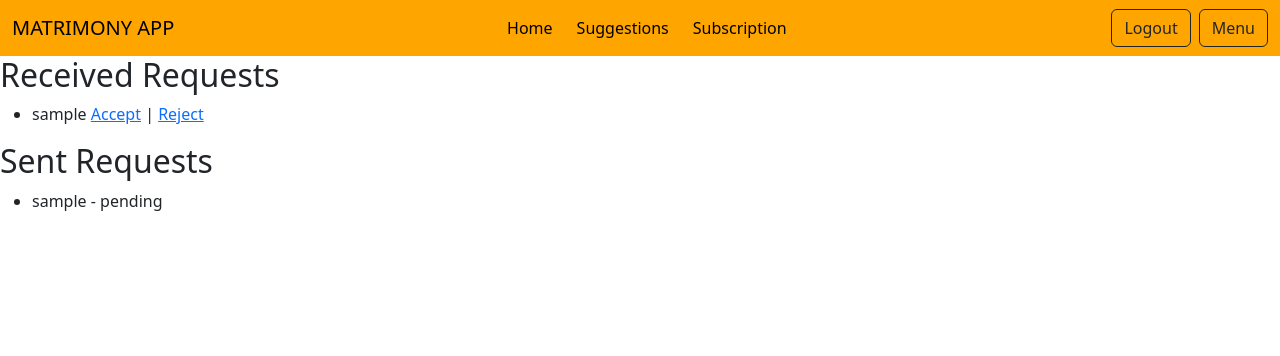
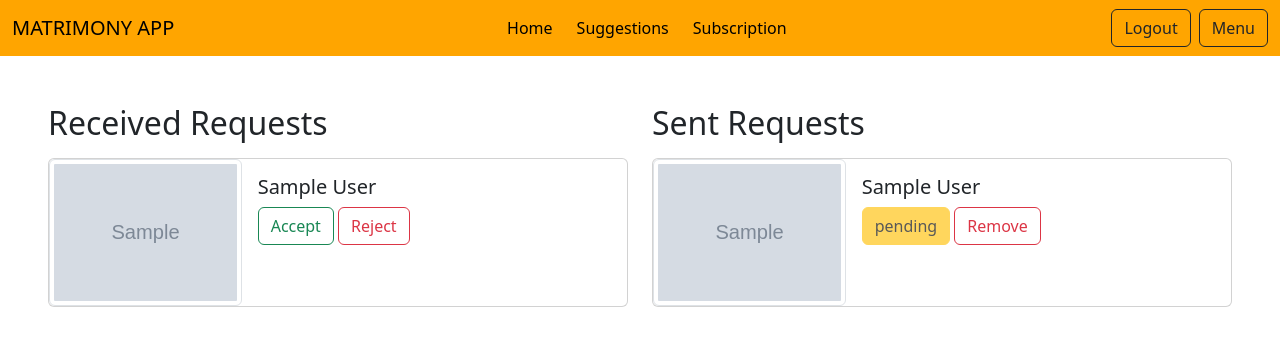
Before and after one commit to Tuttumon21/matrimony, a Django app: page /MatrimonyApp/view_requests/ in a window 1280 px wide. Shown: the top 356 px of the page. Run offline with Django 4.2, Linux system fonts and the light colour scheme; a user stored in the database is signed in; tables that the repository leaves empty hold one stand-in row (values such as "Sample post"); grey boxes marked "Sample" are stand-in pictures.

Commit message:
"Updated chat_with_friends.html and requests.html templates with new CSS styles and HTML structure."

```diff
--- a/matrimony/matrimonyApp/templates/chat_with_friends.html
+++ b/matrimony/matrimonyApp/templates/chat_with_friends.html
@@ -28,6 +28,7 @@
         background-color: #e9e9e9;
     }
     .chat-container {
+        justify-content: center;
         display: flex;
         flex-direction: column;
         flex: 1;
@@ -74,6 +75,9 @@
     .chat-input-container button {
         padding: 10px 20px;
     }
+    .text {
+        font-size: xx-large;
+    }
 </style>
 
 <div class="chat-page">
@@ -113,7 +117,7 @@
             <button type="submit" class="btn btn-outline-primary">Send</button>
         </form>
         {% else %}
-        <p>Select a friend to start chatting.</p>
+        <p class="text text-center">Select a friend to start chatting.</p>
         {% endif %}
     </div>
 </div>
--- a/matrimony/matrimonyApp/templates/requests.html
+++ b/matrimony/matrimonyApp/templates/requests.html
@@ -3,31 +3,60 @@
 {% extends 'shared/matrimonybase.html' %}
 
 {% block content %}
+<div class="requests-container m-5">
+    <div class="row">
+        <div class="col">
+    <div class="received-requests mb-3">
         <h2>Received Requests</h2>
+    </div>
     {% if received_requests %}
-    <ul>
     {% for request in received_requests %}
-        <li>
-            {{ request.from_user.username }}
-            <a href="{% url 'matrimonyApp:respond_to_request' request.id 'accept' %}">Accept</a> |
-            <a href="{% url 'matrimonyApp:respond_to_request' request.id 'reject' %}">Reject</a>
-        </li>
+    <div class="card mb-3" style="max-width: 600px;">
+        <div class="row g-0">
+          <div class="col-md-4">
+            <img src="{{ request.from_user.profile_pic.url }}" class="img-thumbnail rounded-start" alt="...">
+          </div>
+          <div class="col-md-8">
+            <div class="card-body">
+              <h5 class="card-title">{{ request.from_user.get_full_name }}</h5>
+              <a href="{% url 'matrimonyApp:respond_to_request' request.id 'accept' %}" class="btn btn-outline-success">Accept</a>
+              <a href="{% url 'matrimonyApp:respond_to_request' request.id 'reject' %}" class="btn btn-outline-danger">Reject</a>
+            </div>
+        </div>
+    </div>
+</div>
 {% endfor %}
-    </ul>
       {% else %}
-    <p>No received requests.</p>
+            <p>No received requests yet.</p>
         {% endif %}
 
+</div>
+<div class="col">
+    <div class="sent-requests mb-3">
         <h2>Sent Requests</h2>
+    </div>
         {% if sent_requests %}
-    <ul>
         {% for request in sent_requests %}
-        <li>
-            {{ request.to_user.username }} - {{ request.status }}
-        </li>
+        <div class="card mb-3" style="max-width: 600px;">
+            <div class="row g-0">
+              <div class="col-md-4">
+                <img src="{{ request.from_user.profile_pic.url }}" class="img-thumbnail rounded-start" alt="...">
+              </div>
+              <div class="col-md-8">
+                <div class="card-body">
+                  <h5 class="card-title">{{ request.to_user.get_full_name }}</h5>
+                  <a href="#" class="btn btn-warning disabled">{{ request.status }}</a>
+                  <a href="#" class="btn btn-outline-danger">Remove</a>
+                </div>
+            </div>
+        </div>
+    </div>
     {% endfor %}
-    </ul>
     {% else %}
             <p>No sent requests.</p>
         {% endif %}
+
+</div>
+</div>
+</div>
 {% endblock %}
```
Lines whose indentation alone changed are shown as unchanged.
